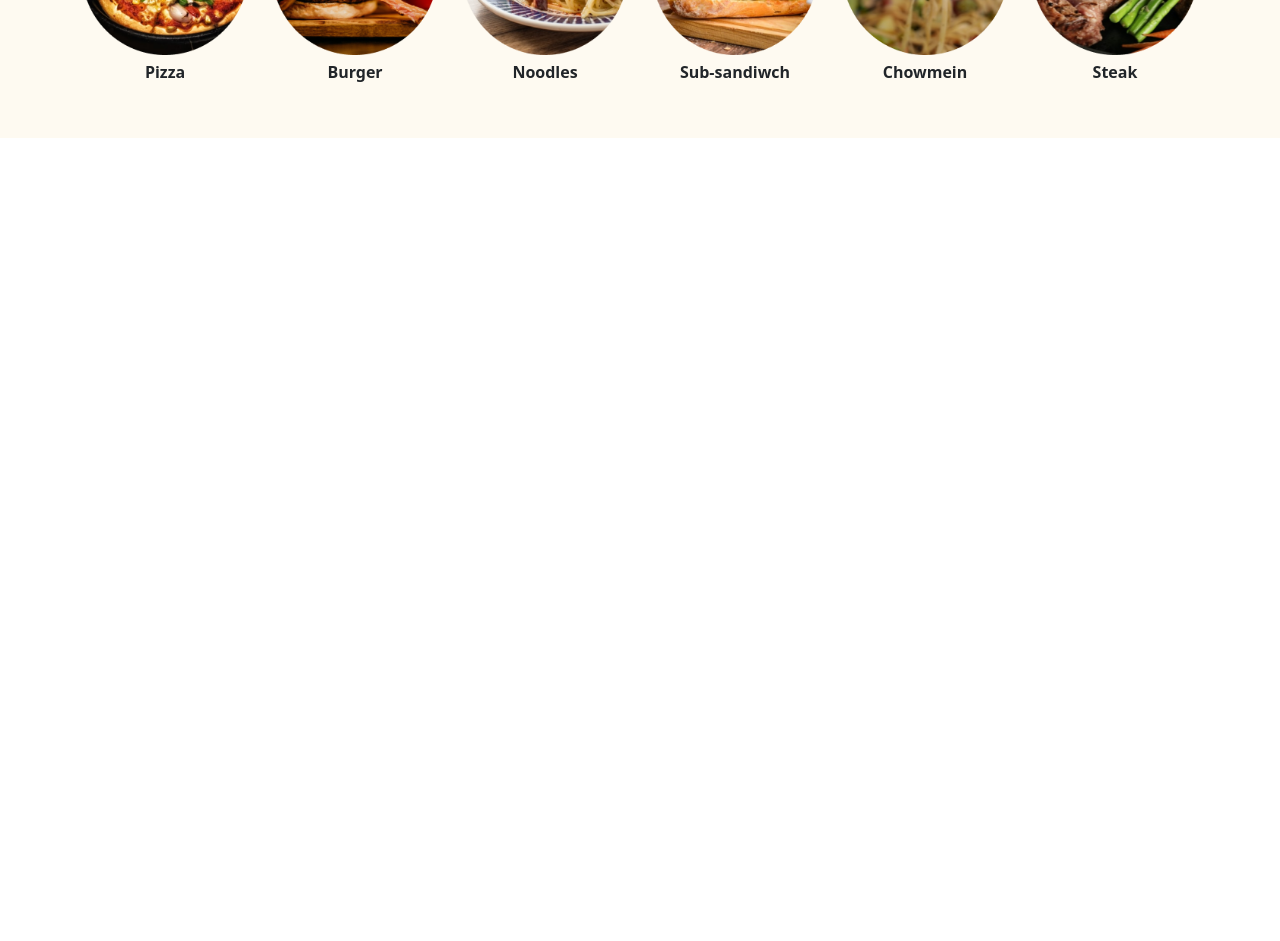
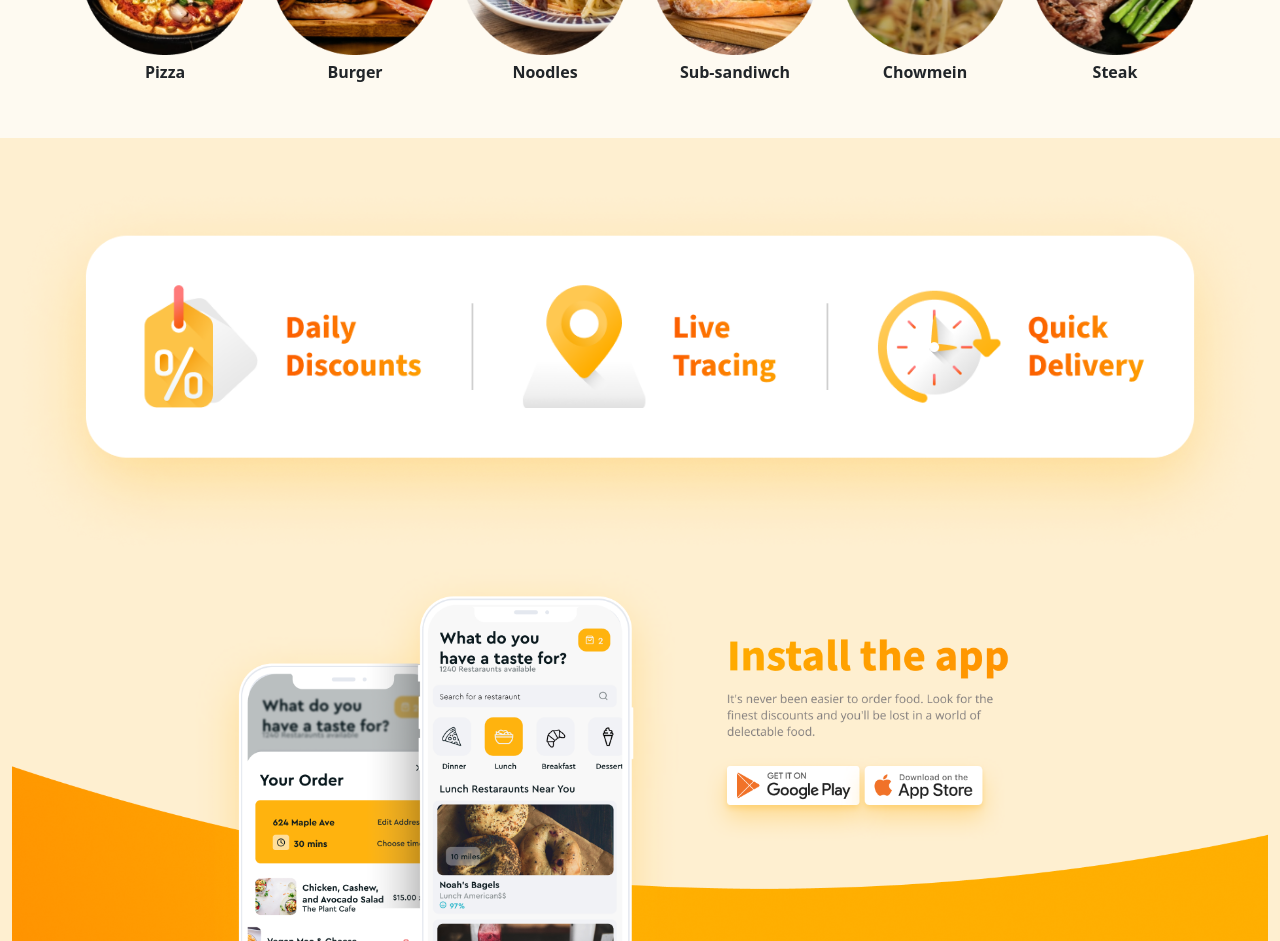
Before and after one commit to Ghullam-Mustafa/React-Assigment-02, a React (Create React App) app: page / in a window 1280 px wide. Shown: the part 3260-4201 px from the top of the page. Before the commit the page ends 3398 px from the top, so only its background shows below. Built offline with nearby package versions, Linux system fonts and the light colour scheme.

Commit message:
part Seven

```diff
--- /dev/null
+++ b/src/components/partSeven/PartSeven.js
@@ -0,0 +1,23 @@
+import React from 'react'
+import img1 from '../../assets/Card.png'
+import img2 from '../../assets/App Download.png'
+
+export default function PartSeven() {
+  return (
+    <div>
+    <div class="container-fluid mobile text-center">
+        <div class="row">
+            <div class="col-12 mt-5">
+                <img src={img1} class="img-fluid" alt=""/>
+            </div>
+        </div>
+    </div>
+    <div class="container-fluid mobile">
+        <div class="row">
+            <div class="col-12">
+                <img src={img2} class="img-fluid" alt=""/>
+            </div>
+        </div>
+    </div></div>
+  )
+}
--- a/src/pages/MainPage.js
+++ b/src/pages/MainPage.js
@@ -7,7 +7,8 @@ import SecondSection from '../components/secondSection/SecondSection';
 import PartThree from '../components/partThree/PartThree';
 import PartFour from '../components/partFour/PartFour';
 import PartFive from '../components/partFive/PartFive';
-import PartSix from '../components/partSix/PartSix'
+import PartSix from '../components/partSix/PartSix';
+import PartSeven from '../components/partSeven/PartSeven'
 export default function MainPage(props) {
   return (
     <>
@@ -18,6 +19,7 @@ export default function MainPage(props) {
       <PartFour/>
       <PartFive/>
       <PartSix/>
+      <PartSeven/>
     </>
   );
 }
```
